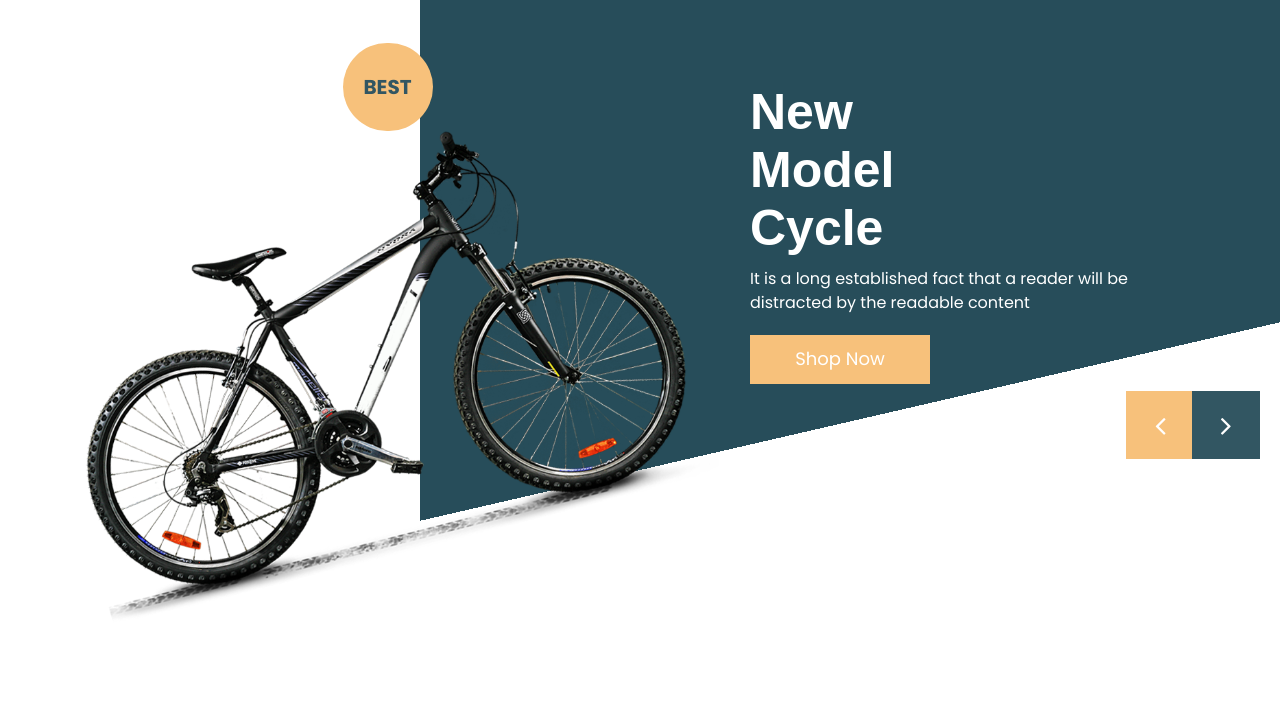
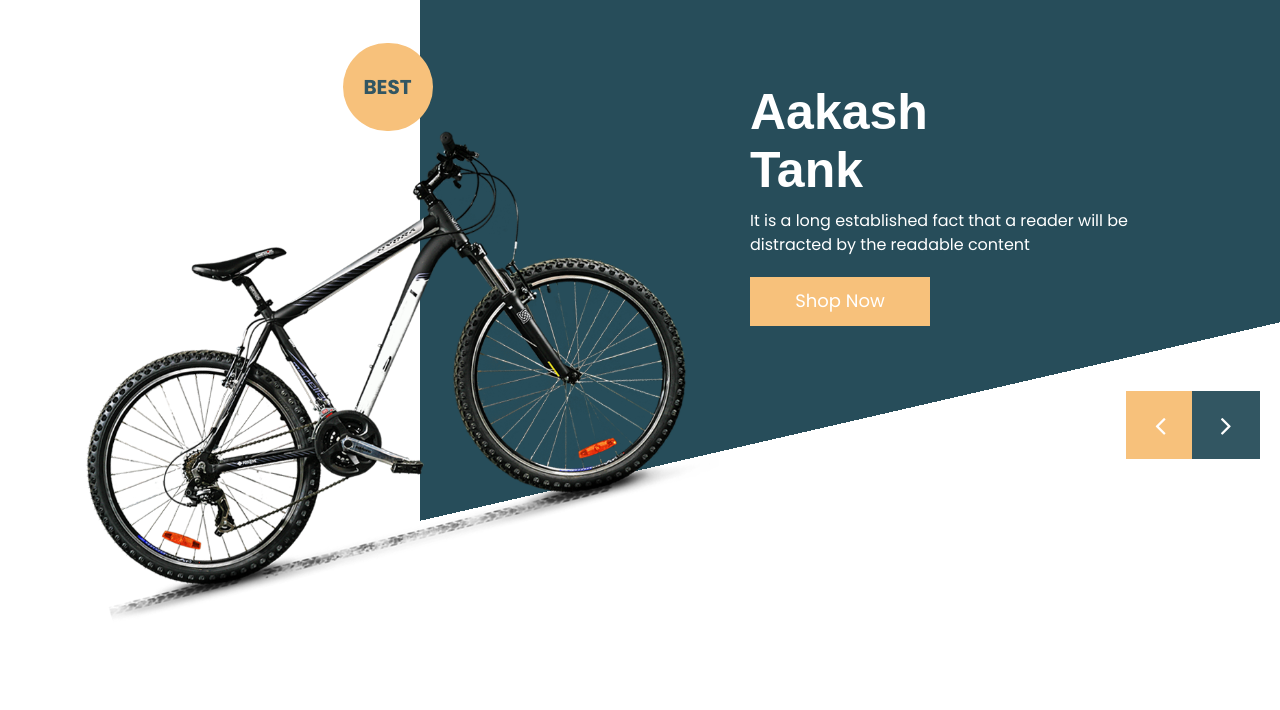
Before and after one commit to Akash-47-tank/DemoWebAnalysis, a plain HTML site: page index.html in a window 1280 px wide. Shown: the part 84-794 px from the top of the page. Drawn offline with nearby package versions, Linux system fonts and the light colour scheme; files whose address does not match are found by name.

Commit message:
Update index.html

```diff
--- a/index.html
+++ b/index.html
@@ -102,7 +102,7 @@
                               <div class="image_1"><img src="images/img-1.png"></div>
                            </div>
                            <div class="col-md-5">
-                              <h1 class="banner_taital">New Model Cycle</h1>
+                              <h1 class="banner_taital">Aakash Tank</h1>
                               <p class="banner_text">It is a long established fact that a reader will be distracted by the readable content </p>
                               <div class="contact_bt"><a href="contact.html">Shop Now</a></div>
                            </div>
```
